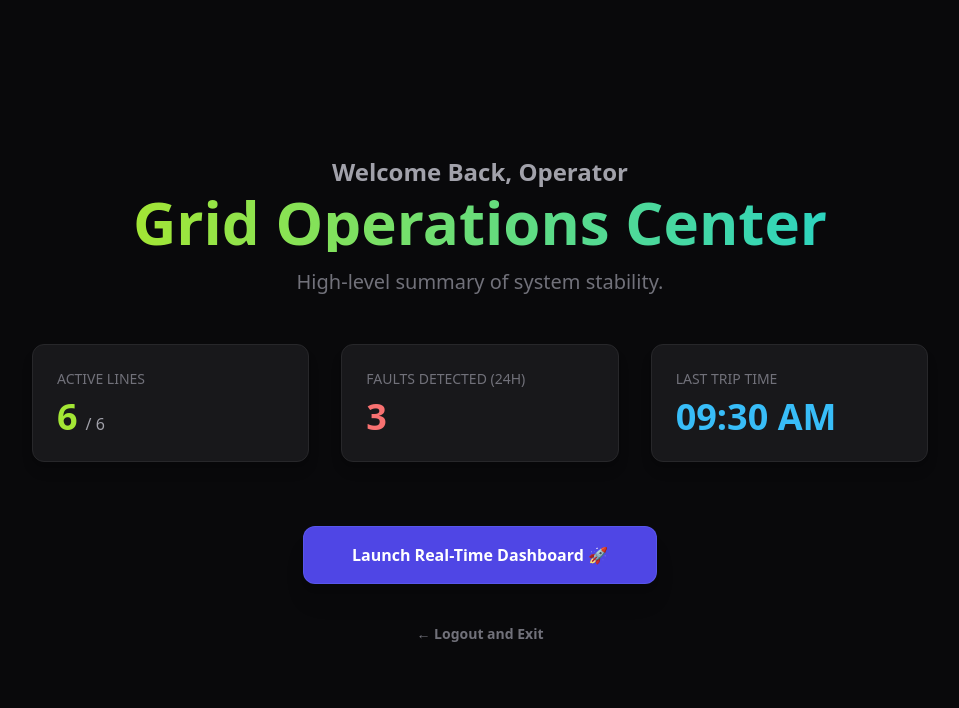
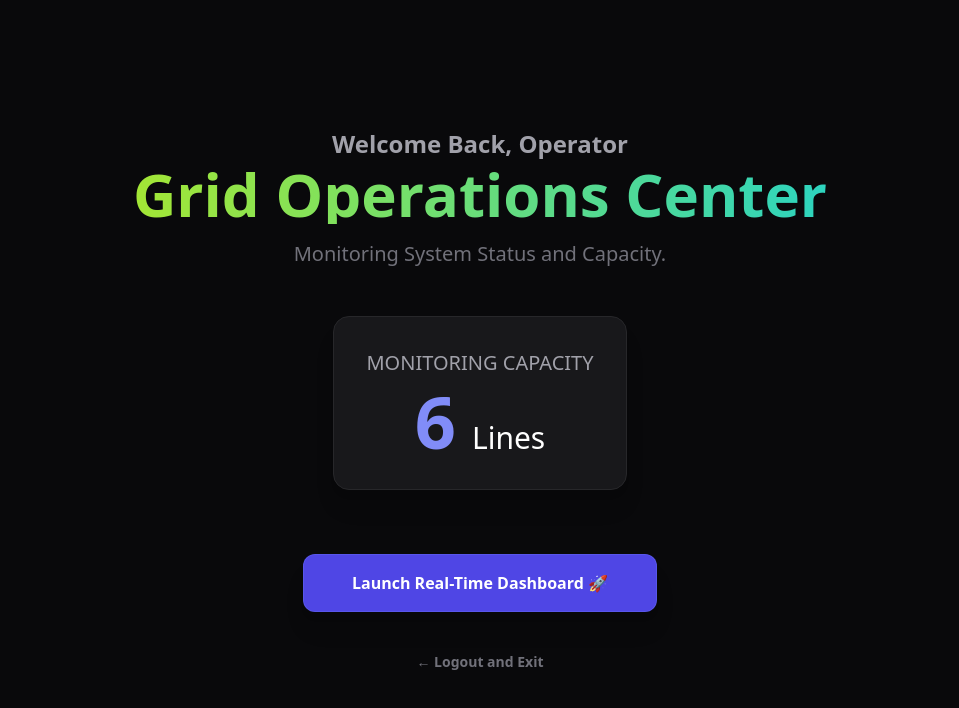
Before and after one commit to EnigmaByte7/SIH2.0, a React (Vite) app in the folder client/: page /home in a window 1280 px wide. Shown: the top 708 px of the page, without its empty margins (160-1119 px from the left). Built offline with nearby package versions, Linux system fonts and the light colour scheme; sample sign-in values are in the browser's storage.

Commit message:
fixed homepage

```diff
--- a/client/src/pages/HomePage.jsx
+++ b/client/src/pages/HomePage.jsx
@@ -1,25 +1,8 @@
-import React, { useEffect, useState } from 'react';
+import React from 'react';
 import { Link, useNavigate } from 'react-router-dom';
 
 const HomePage = () => {
     const navigate = useNavigate();
-    const [userName, setUserName] = useState('Operator');
-
-    // Static KPIs to simulate recent activity for the user's login session
-    const kpis = [
-        { label: "Active Lines", value: 6, unit: "/ 6", color: "text-lime-400" },
-        { label: "Faults Detected (24h)", value: 3, unit: "", color: "text-red-400" },
-        { label: "Last Trip Time", value: "09:30 AM", unit: "", color: "text-sky-400" }
-    ];
-
-    useEffect(() => {
-        // Fetch or load the username upon mounting
-        const storedUserId = localStorage.getItem('userId');
-        if (storedUserId) {
-            // For a prototype, just display a generalized username
-            setUserName(`User ${storedUserId.substring(0, 4)}`);
-        }
-    }, []);
 
     const handleLogout = () => {
         // Clear authentication state and redirect
@@ -27,6 +10,10 @@ const HomePage = () => {
         localStorage.removeItem('userId');
         navigate('/login');
     };
+
+    // --- STATIC DATA ---
+    const TOTAL_LINES = 6;
+    const userName = 'Operator';
 
     return (
         <div className="flex flex-col items-center justify-center min-h-screen bg-zinc-950 text-white p-8">
@@ -40,29 +27,24 @@ const HomePage = () => {
                     Grid Operations Center
                 </h2>
                 <p className="text-xl text-zinc-500 mt-4">
-                    High-level summary of system stability.
+                    Monitoring System Status and Capacity.
                 </p>
             </div>
 
-            {/* 2. Key Performance Indicators (KPI Cards) */}
-            <div className="grid grid-cols-3 gap-8 max-w-4xl w-full mb-16">
-                {kpis.map((kpi, index) => (
-                    <div
-                        key={index}
-                        className="p-6 bg-zinc-900 border border-zinc-800 rounded-xl shadow-lg transition duration-300 hover:shadow-indigo-500/30"
-                    >
-                        <p className="text-sm font-medium text-zinc-500 uppercase">{kpi.label}</p>
-                        <div className="flex items-baseline mt-2">
-                            <span className={`text-4xl font-extrabold ${kpi.color}`}>
-                                {kpi.value}
-                            </span>
-                            <span className="ml-2 text-md text-zinc-400">{kpi.unit}</span>
-                        </div>
-                    </div>
-                ))}
+            {/* 2. System Capacity Display */}
+            <div className="p-8 bg-zinc-900 border border-zinc-800 rounded-2xl shadow-xl mb-16">
+                <p className="text-xl text-zinc-400 uppercase font-medium">Monitoring Capacity</p>
+                <div className="mt-2 text-center">
+                    <span className="text-7xl font-extrabold text-indigo-400">
+                        {TOTAL_LINES}
+                    </span>
+                    <span className="ml-4 text-3xl text-white">
+                        Lines
+                    </span>
+                </div>
             </div>
 
-            {/* 3. Navigation and Control */}
+            {/* 3. Navigation */}
             <Link
                 to="/dashboard"
                 className="bg-indigo-600 text-white font-bold py-4 px-12 rounded-xl shadow-xl transition-all duration-300 hover:bg-indigo-700 transform hover:scale-105 border border-indigo-500/50"
```
